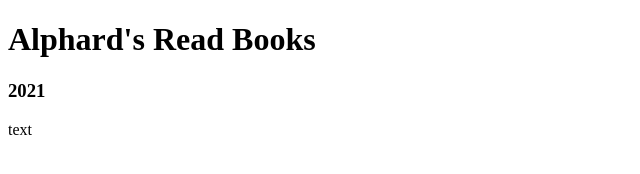
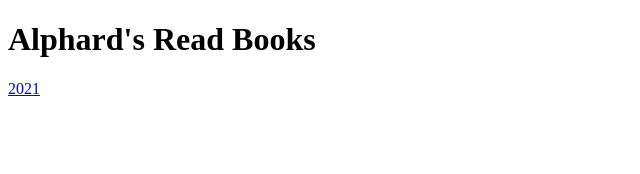
Before and after one commit to AlphardBooks/AlphardBooks.github.io, a plain HTML site: page index.html in a window 1280 px wide. Shown: the full height of the page, 0-640 px from the left. Drawn offline with Linux system fonts and the light colour scheme.

Commit message:
Update index.html

```diff
--- a/index.html
+++ b/index.html
@@ -2,7 +2,6 @@
 <html>
 <body>
 <h1>Alphard's Read Books</h1>
-  <h3>2021</h3>
-    <p>text</p>
+  <a href="AlphardBooks.github.io/2021">2021</a>
 </body>
 </html>
```
